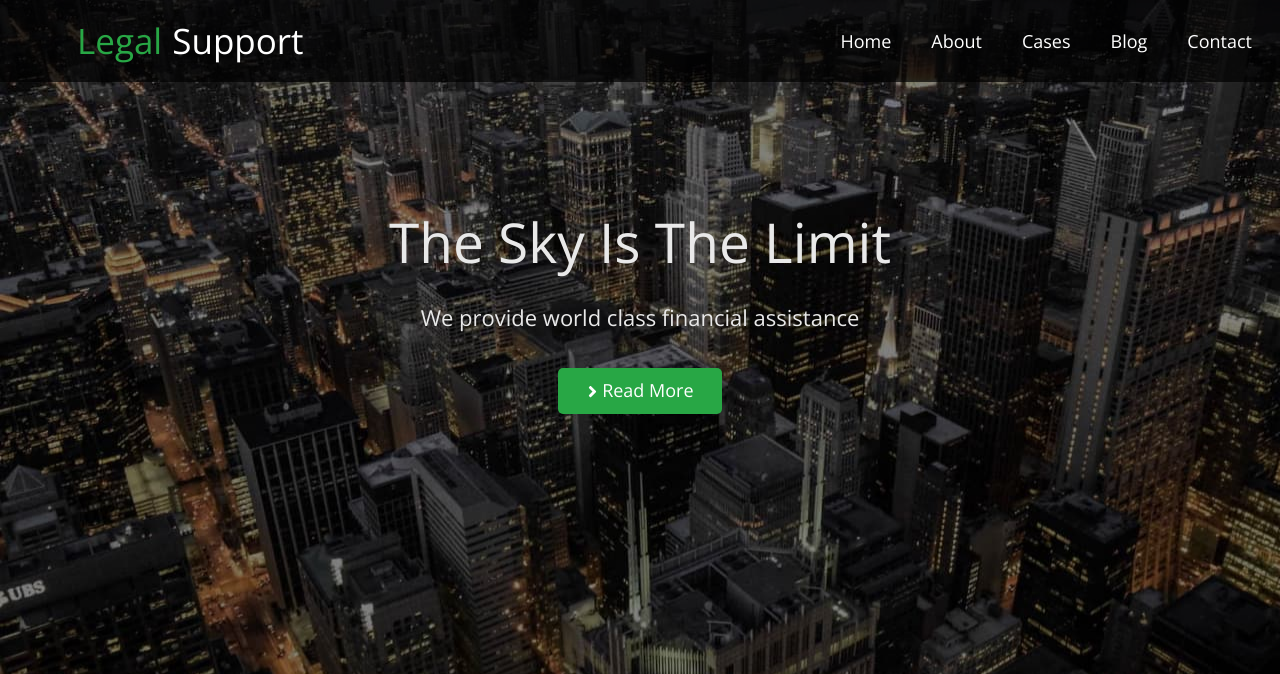
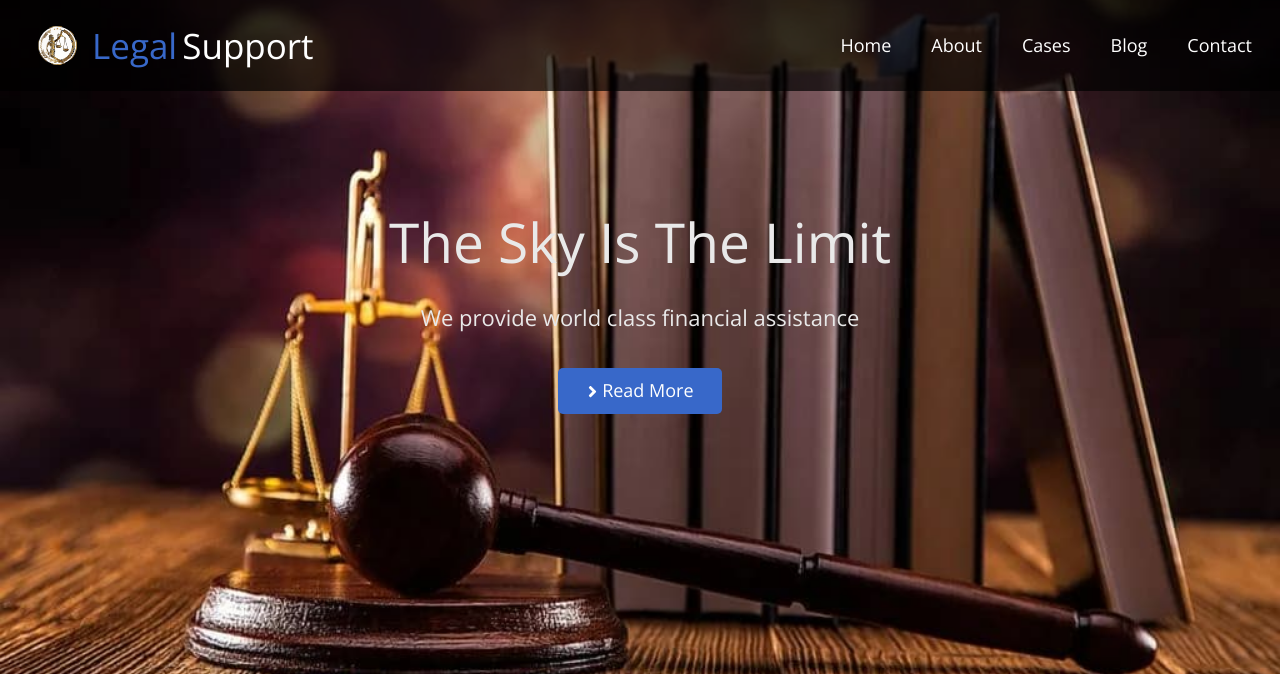
Before and after one commit to HalakII/Vika, a plain HTML site: page index.html in a window 1280 px wide. Shown: the top 674 px of the page. Drawn offline with nearby package versions, Linux system fonts and the light colour scheme.

Commit message:
added svg and photo

```diff
--- a/css/styles.css
+++ b/css/styles.css
@@ -1,5 +1,5 @@
 :root {
-  --accent-color: #28a745;
+  --accent-color: #3868c9;
   --white-color: #fff;
   --dark-color: #333;
   --title-color: #e9e9e9;
@@ -79,12 +79,12 @@ img {
   font-size: 35px;
   font-weight: 400;
   line-height: 1.2;
-  gap: 10px;
+  gap: 5px;
   /* margin-right: 589px; */
 }
-.header-logo .icon {
-  fill: var(--accent-color);
-}
+/* .header-logo .icon {
+  stroke: var(--accent-color);
+} */
 .header-list {
   display: flex;
   /* margin-right: auto; */
@@ -108,10 +108,15 @@ img {
 
 /**------------TITLE SECTION-------------- */
 .title-section {
-  background-image: url(../images/new-york.jpg);
+  background-image: url(../images/hero.jpg);
+  background-size: cover;
+  background-repeat: no-repeat;
+  background-position: center center;
+
   padding-top: 209px;
   padding-bottom: 282px;
 }
+
 .title-container {
   text-align: center;
 }
@@ -226,10 +231,11 @@ img {
   justify-content: center;
   /* align-items: center; */
 }
-.business-imgitem {
-  /* max-width: 421px;
-  width: calc((100% - 42px) / 3); */
-}
+
+/* .business-imgitem {
+  max-width: 421px;
+  width: calc((100% - 42px) / 3);
+} */
 
 /**------------ BLOG SECTION-------------- */
 .blog-container {
@@ -238,7 +244,7 @@ img {
 }
 .blog-text-container {
   min-width: 690px;
-  background-color: #0284d0;
+  background-color: #7a0208;
   padding: 80px 56px 0 28px;
 }
 .blog-container .text {
--- a/index.html
+++ b/index.html
@@ -25,8 +25,8 @@
       <div class="header-container container">
         <nav class="navigation">
           <a href="./index.html" class="header-logo link">
-            <svg class="icon" width="39" height="31">
-              <use href="./images/photo.svg"></use>
+            <svg class="icon" width="59" height="51">
+              <use href="./images/symbol-defs.svg#icon-photo"></use>
             </svg>
             <span class="header-logo-accent">Legal</span> Support
           </a>
```
Also changed, not shown: images/blog-photo.jpg, images/callback-photo.jpg, images/hero.jpg (added), images/new-york.jpg (deleted), images/symbol-defs.svg (added), images/team.jpg.
